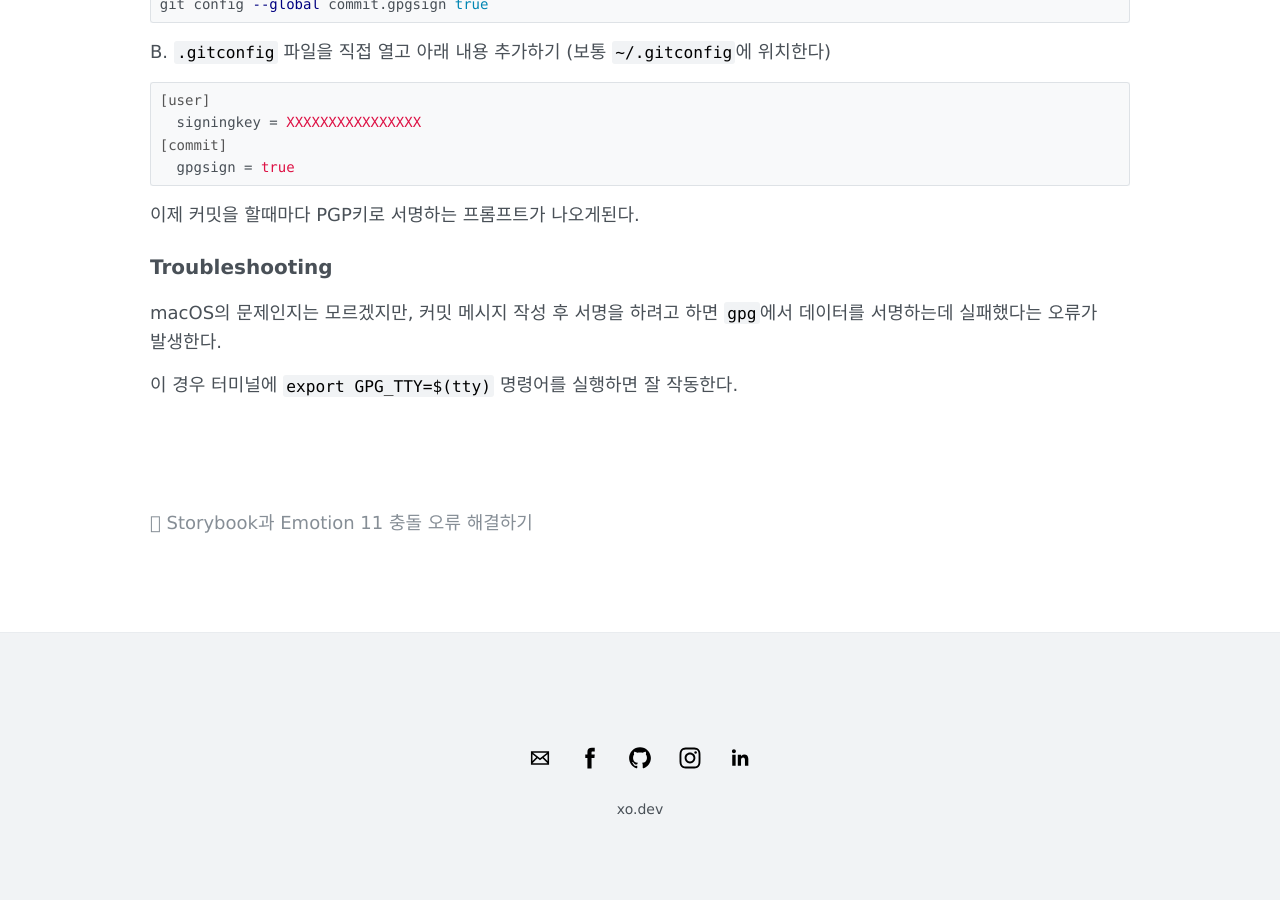
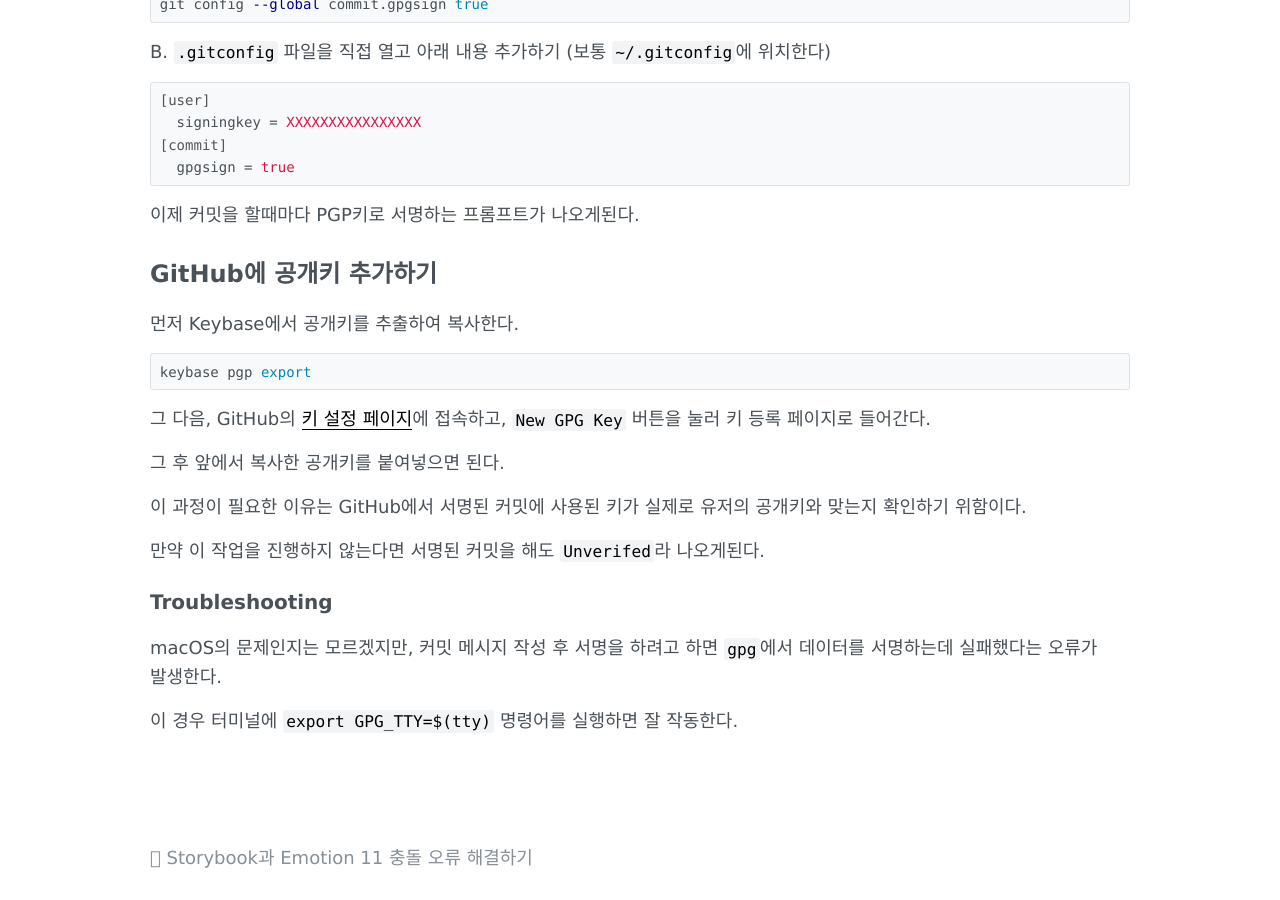
Before and after one commit to blurfx/xo.dev, a Jekyll site: the page built from _posts/2021-03-13-signing-git-commits-with-keybase.md, in a window 1280 px wide and 900 px high, scrolled down 1357 px. Built offline with Jekyll 4.4.1, drawn with Linux system fonts in a browser that asks for light colours; comment, search, counter and statistics services are not loaded.

Commit message:
doc: add github gpg key registration guide

````diff
--- a/_posts/2021-03-13-signing-git-commits-with-keybase.md
+++ b/_posts/2021-03-13-signing-git-commits-with-keybase.md
@@ -69,6 +69,21 @@ B. `.gitconfig` 파일을 직접 열고 아래 내용 추가하기 (보통 `~/.g
 
 이제 커밋을 할때마다 PGP키로 서명하는 프롬프트가 나오게된다.
 
+# GitHub에 공개키 추가하기
+
+먼저 Keybase에서 공개키를 추출하여 복사한다.
+```sh
+keybase pgp export
+```
+
+그 다음, GitHub의 [키 설정 페이지](https://github.com/settings/keys)에 접속하고, `New GPG Key` 버튼을 눌러 키 등록 페이지로 들어간다.
+
+그 후 앞에서 복사한 공개키를 붙여넣으면 된다.
+
+이 과정이 필요한 이유는 GitHub에서 서명된 커밋에 사용된 키가 실제로 유저의 공개키와 맞는지 확인하기 위함이다.
+
+만약 이 작업을 진행하지 않는다면 서명된 커밋을 해도 `Unverifed`라 나오게된다.
+
 
 ## Troubleshooting
 
````
